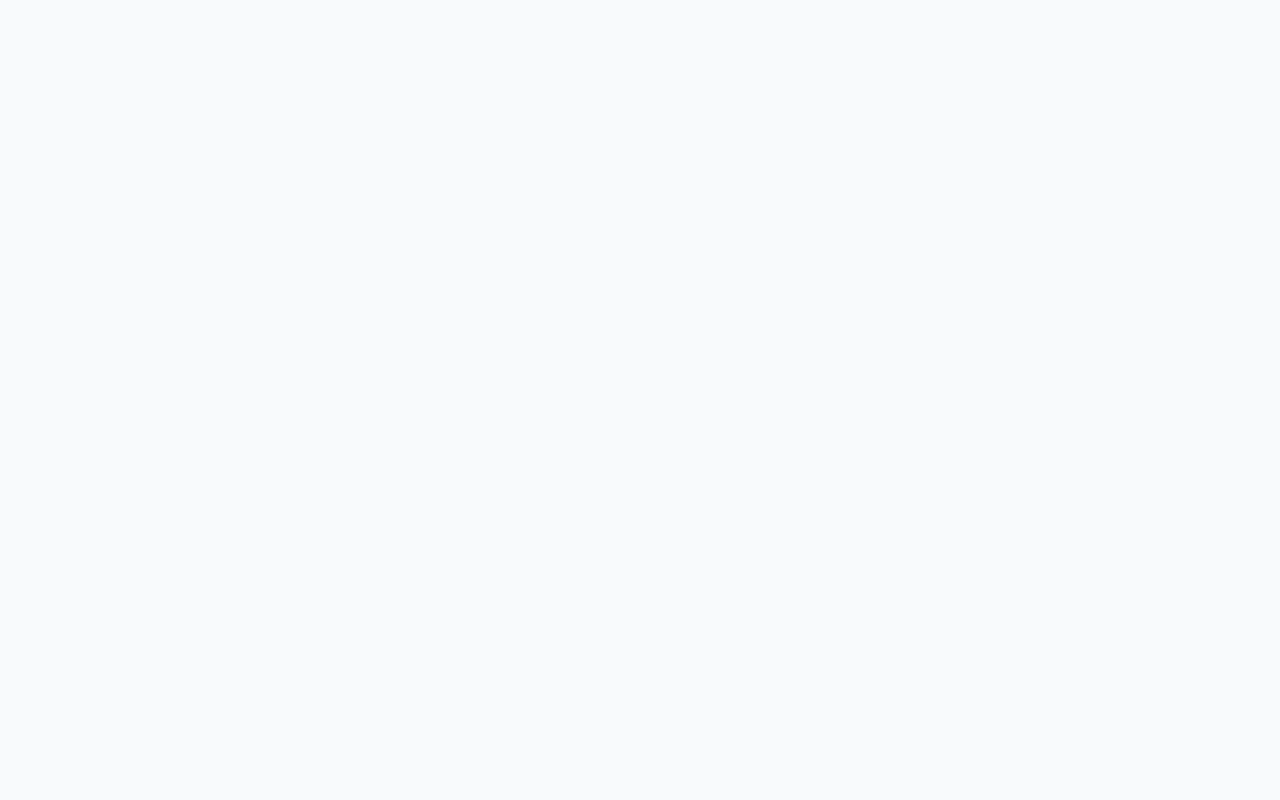
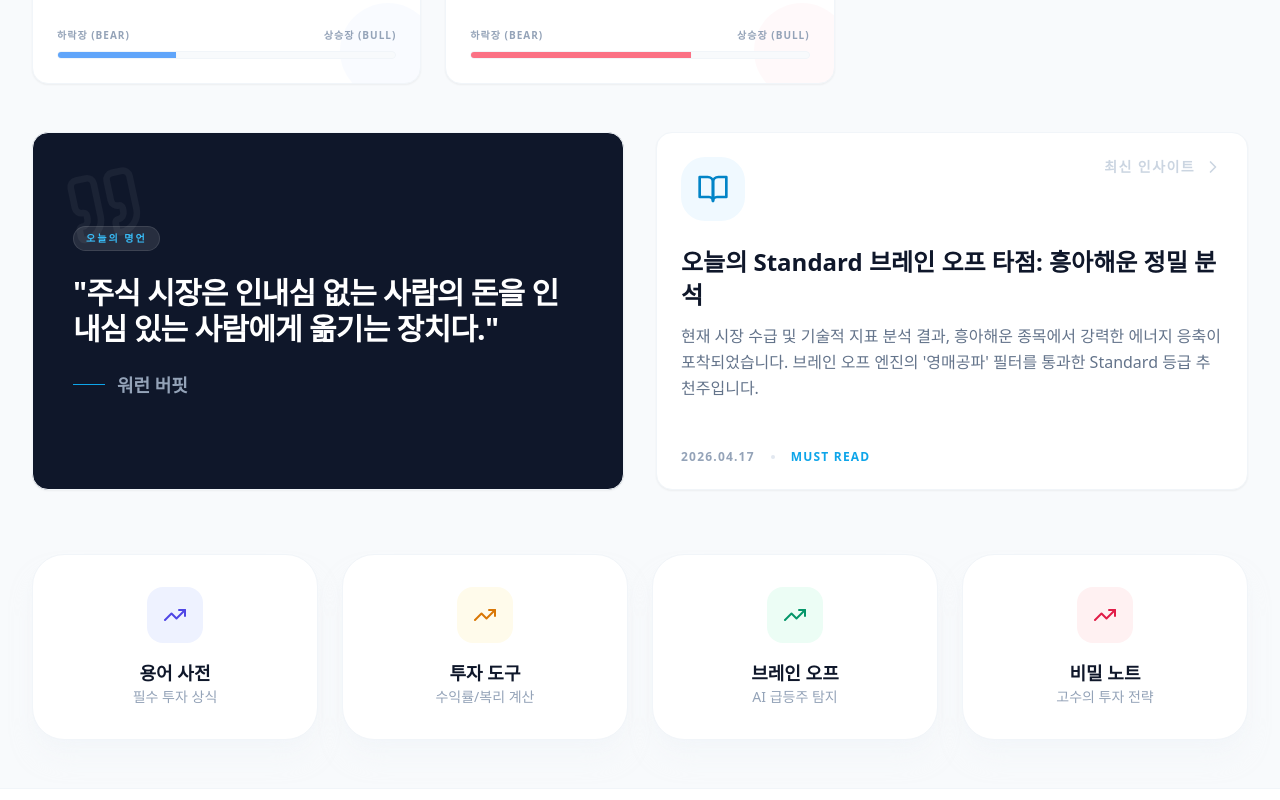
Before and after one commit to ieum3355/ieumstock-site, a React (Vite) app: page /#/ in a window 1280 px wide. Shown: the part 400-1200 px from the top of the page. Before the commit the page ends 800 px from the top, so only its background shows below. Built offline with nearby package versions, Linux system fonts and the light colour scheme.

Commit message:
fix: switch to HashRouter and relative paths for stable GitHub Pages deployment

```diff
--- a/index.html
+++ b/index.html
@@ -6,28 +6,6 @@
     <meta name="viewport" content="width=device-width, initial-scale=1.0" />
     <title>이음스탁 Pro - 프리미엄 금융 통찰력</title>
     <meta name="description" content="KOSPI, KOSDAQ 지수 정보 및 프리미엄 주식 인사이트를 제공합니다." />
-    <!-- Start Single Page Apps for GitHub Pages -->
-    <script type="text/javascript">
-      (function(l) {
-        if (l.search[1] === '/' ) {
-          var decoded = l.search.slice(1).split('&').map(function(s) {
-            return s.replace(/~and~/g, '&')
-          }).filter(function(s) {
-            return s.slice(0, 2) === 'p='
-          })[0];
-          if (decoded) {
-            window.history.replaceState(null, null,
-              l.pathname.slice(0, -1) + decoded.slice(2) +
-              (l.search.slice(1).split('&').filter(function(s) {
-                return s.slice(0, 2) === 'q='
-              })[0] || '').slice(2).replace(/~and~/g, '&') +
-              l.hash
-            );
-          }
-        }
-      }(window.location))
-    </script>
-    <!-- End Single Page Apps for GitHub Pages -->
   </head>
   <body>
     <div id="root"></div>
--- a/public/daily_insights.json
+++ b/public/daily_insights.json
@@ -1,4 +1,81 @@
 [
+  {
+    "article_info": {
+      "id": 2005,
+      "slug": "analysis-stock-003280-260417",
+      "title": "오늘의 Standard 브레인 오프 타점: 흥아해운 정밀 분석",
+      "author": "ieumstock AI Research",
+      "date": "2026.04.17",
+      "publishDate": "2026-04-17",
+      "category": "종목 분석",
+      "tags": [
+        "흥아해운",
+        "영매공파 포착 섹터",
+        "브레인오프",
+        "기술적분석",
+        "영매공파"
+      ]
+    },
+    "seo_metadata": {
+      "meta_title": "오늘의 Standard 브레인 오프 타점: 흥아해운 정밀 분석 | 이음스탁 투자 리포트",
+      "meta_description": "현재 시장 수급 및 기술적 지표 분석 결과, 흥아해운 종목에서 강력한 에너지 응축이 포착되었습니다. 브레인 오프 엔진의 '영매공파' 필터를 통과한 Standard 등급 추천주입니다.",
+      "og_image": "/assets/images/insight/default-insight.jpg"
+    },
+    "content_body": {
+      "introduction": {
+        "heading": "흥아해운, 왜 지금인가?",
+        "text": "현재 시장 수급 및 기술적 지표 분석 결과, 흥아해운 종목에서 강력한 에너지 응축이 포착되었습니다. 브레인 오프 엔진의 '영매공파' 필터를 통과한 Standard 등급 추천주입니다."
+      },
+      "core_analysis": [
+        {
+          "sub_heading": "실시간 돌파 감지 (SCANNING)",
+          "text": "직전 고점 돌파 및 매물대 소화 과정을 실시간 추적하고 있습니다.",
+          "insight_tip": "주요 저항 구역인 26,735원 돌파 여부가 핵심입니다.",
+          "icon_type": "analysis"
+        },
+        {
+          "sub_heading": "메이저 수급 추적 (TRACKING)",
+          "text": "메이저 수급의 집중 매집 구간을 정밀 분석 중입니다.",
+          "insight_tip": "외국인/기관의 동반 순매수가 이어지는지 수급 창구를 확인하십시오.",
+          "icon_type": "volume"
+        },
+        {
+          "sub_heading": "변동성 필터링 (VERIFIED)",
+          "text": "시장 노이즈를 제거하고 순수 에너지를 측정하여 변동성 응축을 확인했습니다.",
+          "insight_tip": "변동성 지표가 안정적인 {pick['metadata']['tier']} 등급 표준 수치 내에 머물러 있습니다.",
+          "icon_type": "risk"
+        }
+      ],
+      "practical_guide": {
+        "heading": "대응 가이드라인",
+        "items": [
+          {
+            "title": "진입 구간 설정",
+            "description": "3,070원 부근에서의 분할 매수 접근이 유리합니다."
+          },
+          {
+            "title": "리스크 관리",
+            "description": "손절가 2,764원 이탈 시 비중 축소 또는 청산 대응을 권장합니다."
+          }
+        ]
+      },
+      "conclusion": {
+        "text": "흥아해운은 단기 스윙 관점에서 충분한 기대 수익률을 가진 종목입니다.",
+        "closing_statement": "이음스탁의 AI 분석이 귀하의 성공 투자를 돕겠습니다."
+      }
+    },
+    "system_link": {
+      "target_tool": "BrainOff",
+      "related_ticker": [
+        "KOSPI",
+        "KOSDAQ",
+        "영매공파",
+        "바닥탈출",
+        "급등주",
+        "이음스탁"
+      ]
+    }
+  },
   {
     "article_info": {
       "id": 2004,
--- a/public/dashboard_data.json
+++ b/public/dashboard_data.json
@@ -1,7 +1,7 @@
 {
   "generation_info": {
     "engine": "Brain-Off Engine 1.0",
-    "timestamp": "2026-04-17 16:11:08",
+    "timestamp": "2026-04-17 16:23:28",
     "date": "2026-04-17",
     "market_condition": "Checking Brain-Off Breakout Signals",
     "status_msg": "브레인 오프 엔진 작동 중. 5개 타점 포착 완료."
--- a/src/App.tsx
+++ b/src/App.tsx
@@ -1,5 +1,5 @@
 import React, { useState } from 'react';
-import { BrowserRouter as Router, Routes, Route, Link } from 'react-router-dom';
+import { HashRouter as Router, Routes, Route, Link } from 'react-router-dom';
 import Home from './pages/Home';
 import Dictionary from './pages/Dictionary';
 import BrainOff from './pages/BrainOff';
@@ -21,7 +21,7 @@
   ];
 
   return (
-    <Router basename="/ieumstock-site">
+    <Router>
       <div className="min-h-screen bg-slate-50 flex flex-col font-sans selection:bg-primary-100 selection:text-primary-900">
         {/* Navigation */}
         <nav className="sticky top-0 z-50 bg-white/80 backdrop-blur-xl border-b border-slate-100 shadow-sm">
--- a/src/pages/BrainOff.tsx
+++ b/src/pages/BrainOff.tsx
@@ -115,7 +115,7 @@
           </div>
           <h1 className="text-5xl md:text-7xl font-black tracking-tight leading-[1.05] text-white">
             바닥에서 잡는<br />
-            <span className="text-transparent bg-clip-text bg-gradient-to-r from-emerald-400 to-cyan-400">브레인 오프</span> 레이더
+            <span className="text-transparent bg-clip-text bg-gradient-to-r from-emerald-400 to-cyan-400">브레인 오프</span> 시스템
           </h1>
           <p className="text-slate-400 text-lg md:text-xl font-medium leading-relaxed max-w-2xl">
             장기 이평선 역배열을 뚫고 올라오는 '상승 초입' 종목을 정밀 스캔합니다.
--- a/src/pages/Home.tsx
+++ b/src/pages/Home.tsx
@@ -41,8 +41,8 @@
       try {
         const v = new Date().getTime();
         const [dashRes, insightRes] = await Promise.all([
-          fetch(`/ieumstock-site/dashboard_data.json?v=${v}`),
-          fetch(`/ieumstock-site/daily_insights.json?v=${v}`).catch(() => null)
+          fetch(`dashboard_data.json?v=${v}`),
+          fetch(`daily_insights.json?v=${v}`).catch(() => null)
         ]);
 
         if (dashRes.ok) {
--- a/src/pages/Insights.tsx
+++ b/src/pages/Insights.tsx
@@ -13,8 +13,8 @@
       try {
         const v = new Date().getTime();
         const [dashRes, insightRes] = await Promise.all([
-          fetch(`/ieumstock-site/dashboard_data.json?v=${v}`),
-          fetch(`/ieumstock-site/daily_insights.json?v=${v}`).catch(() => null)
+          fetch(`dashboard_data.json?v=${v}`),
+          fetch(`daily_insights.json?v=${v}`).catch(() => null)
         ]);
 
         let allDynamic: any[] = [];
--- a/src/pages/PostDetail.tsx
+++ b/src/pages/PostDetail.tsx
@@ -43,8 +43,8 @@
       try {
         const v = new Date().getTime();
         const [dashRes, insightRes] = await Promise.all([
-          fetch(`/ieumstock-site/dashboard_data.json?v=${v}`),
-          fetch(`/ieumstock-site/daily_insights.json?v=${v}`).catch(() => null)
+          fetch(`dashboard_data.json?v=${v}`),
+          fetch(`daily_insights.json?v=${v}`).catch(() => null)
         ]);
 
         if (dashRes && dashRes.ok) {
--- a/vite.config.ts
+++ b/vite.config.ts
@@ -3,6 +3,6 @@
 
 // https://vitejs.dev/config/
 export default defineConfig({
-  base: '/ieumstock-site/',
+  base: './',
   plugins: [react()],
 })
```
